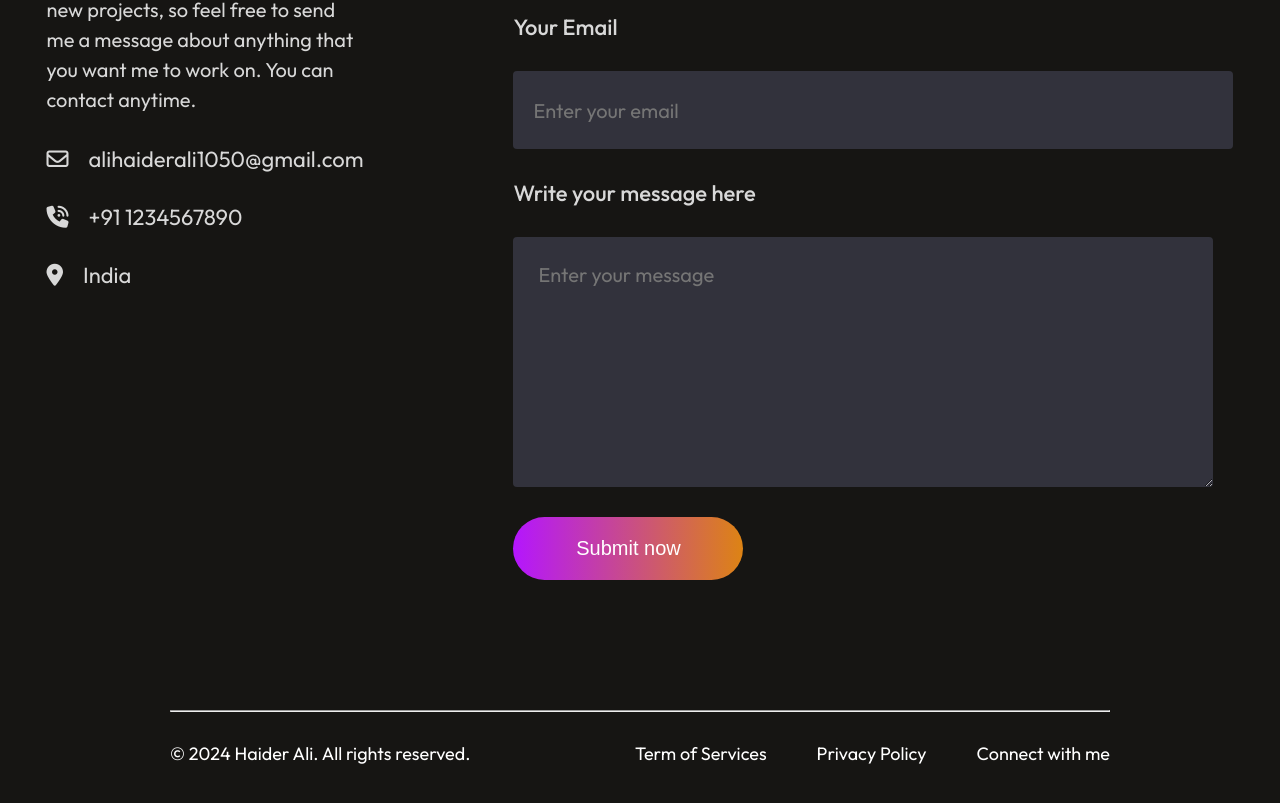
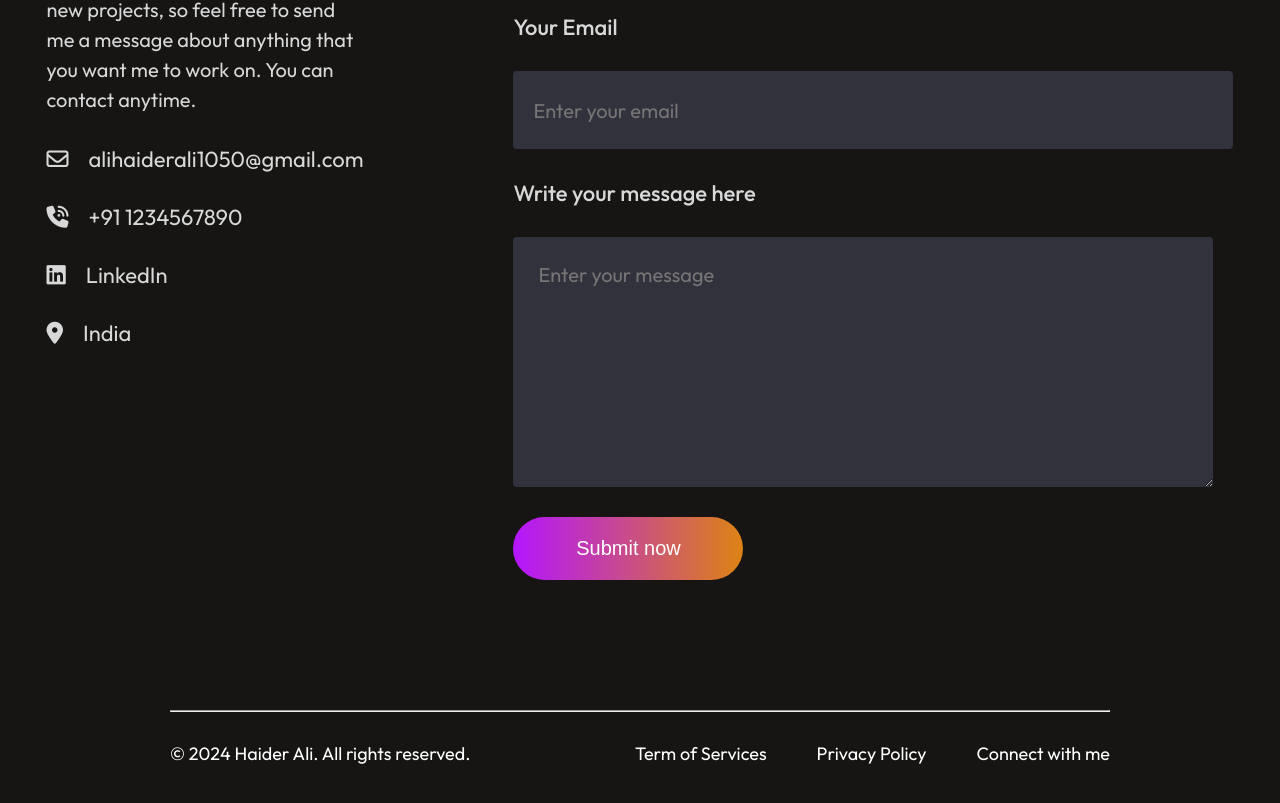
Before and after one commit to Haiderr-Ali/My-portfolio, a React (Vite) app: page / in a window 1280 px wide. Shown: the part 3714-4517 px from the top of the page. Built offline with nearby package versions, Linux system fonts and the light colour scheme; a web font is replaced by a local one.

Commit message:
Update Contact.jsx

```diff
--- a/src/Components/Contact/Contact.jsx
+++ b/src/Components/Contact/Contact.jsx
@@ -44,6 +44,9 @@ function Contact() {
                     <i class="fa-solid fa-phone-volume"></i> +91 1234567890
                     </div>
                     <div className="contact-detail">
+                    <i class="fa-brands fa-linkedin"></i> LinkedIn
+                    </div>
+                    <div className="contact-detail">
                     <i class="fa-solid fa-location-dot"></i>  India
                     </div>
                 </div>
```
